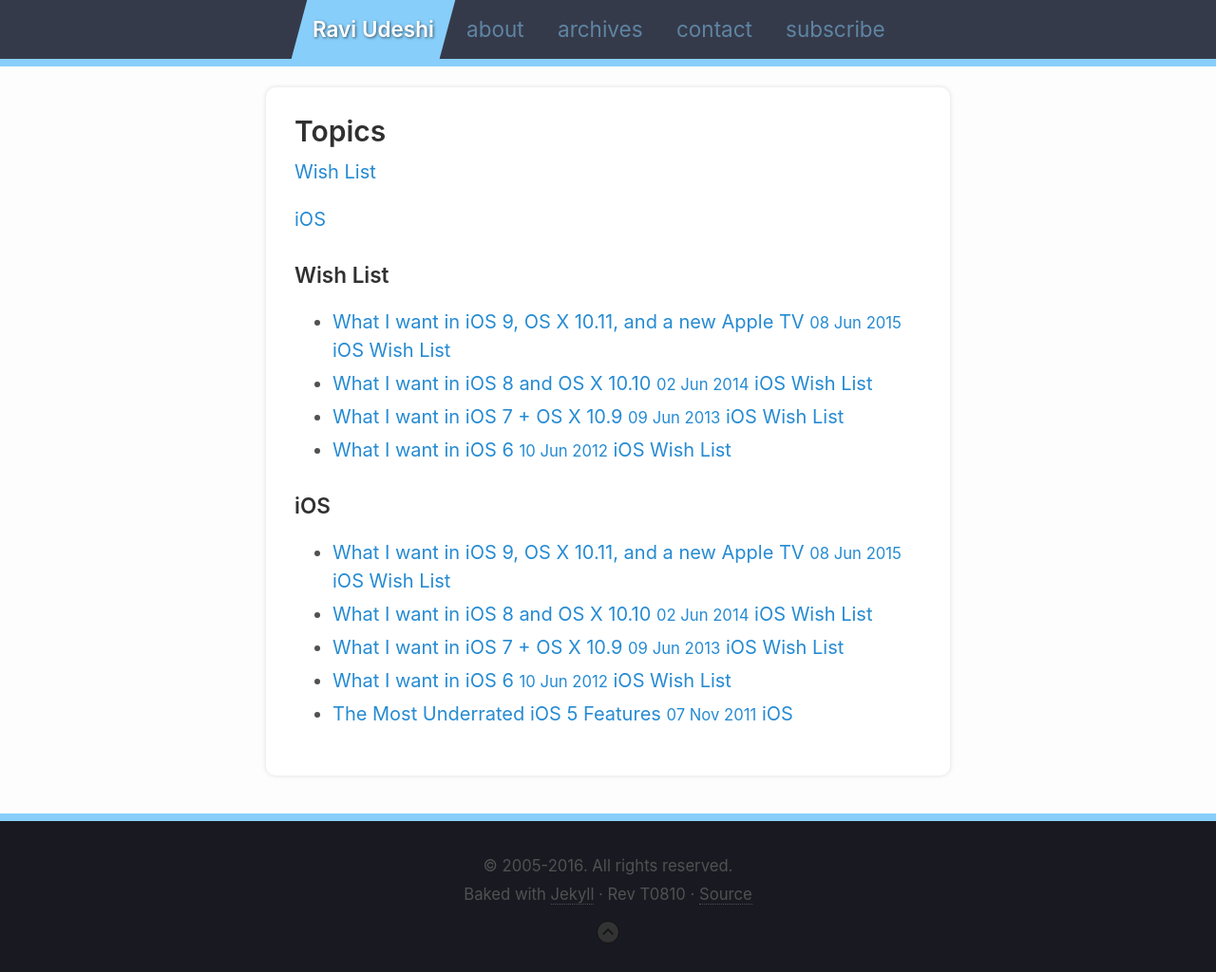
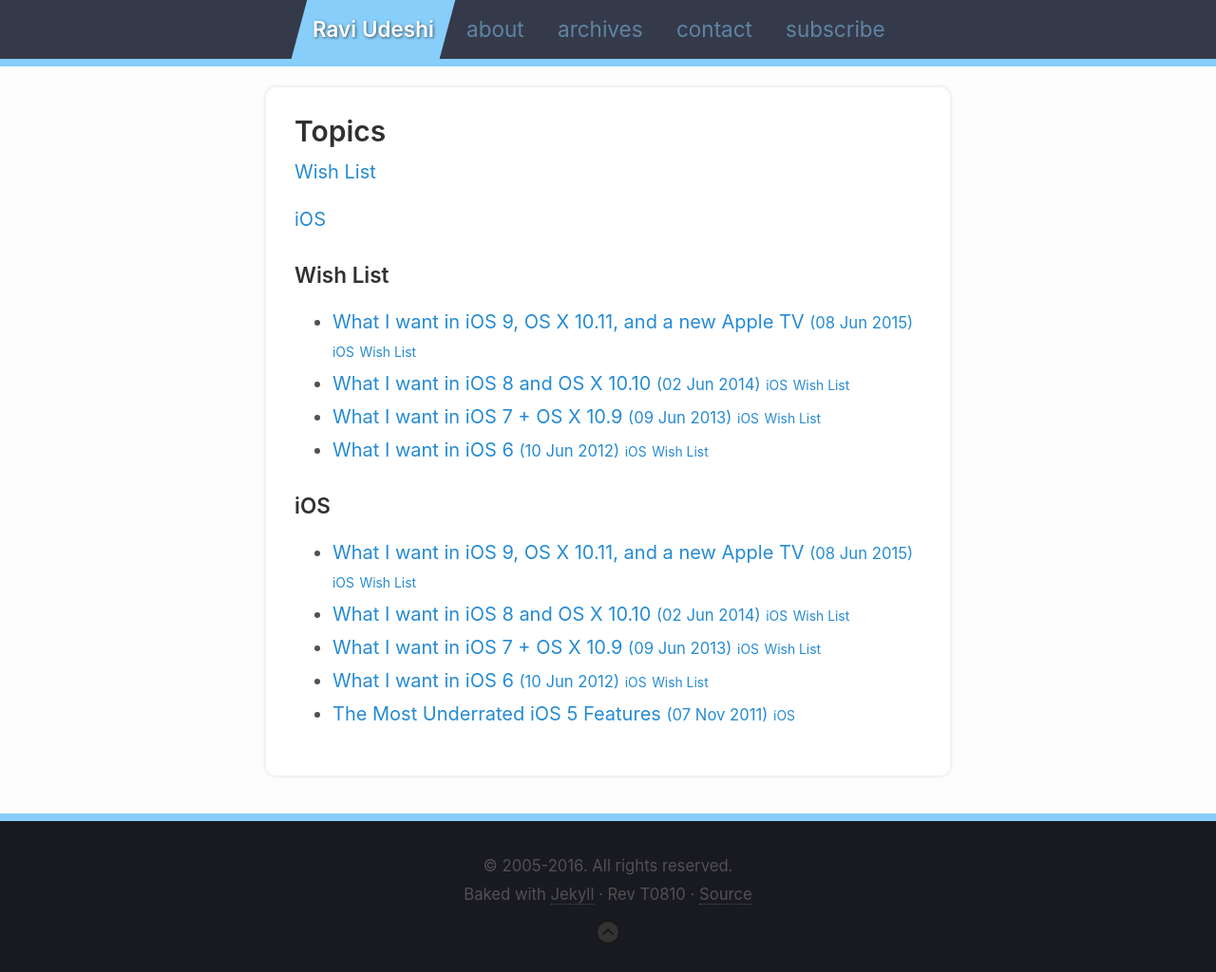
Before and after one commit to rkudeshi/rkudeshi.github.io, a Jekyll site: the page built from topics.md, in a window 1280 px wide. Shown: the whole page at 95% size. Built offline with Jekyll 4.4.1, drawn with Linux system fonts in a browser that asks for light colours.

Commit message:
Update formatting

```diff
--- a/topics.md
+++ b/topics.md
@@ -61,10 +61,10 @@
 	<li>
 		<a href="{{ post.url }}">
 			{{ post.title }}
-			<small>{{ post.date | date_to_string }}</small>
+			<small>({{ post.date | date_to_string }})</small>
 		</a>
 		{% for tag in post.tags %}
-		<a class="tag" href="/blog/tag/#{{ tag | slugify }}">{{ tag }}</a>
+		<small><small><a class="tag" href="/blog/tag/#{{ tag | slugify }}">{{ tag }}</a></small></small>
 		{% endfor %}
 	</li>
 	{% endif %}
```
